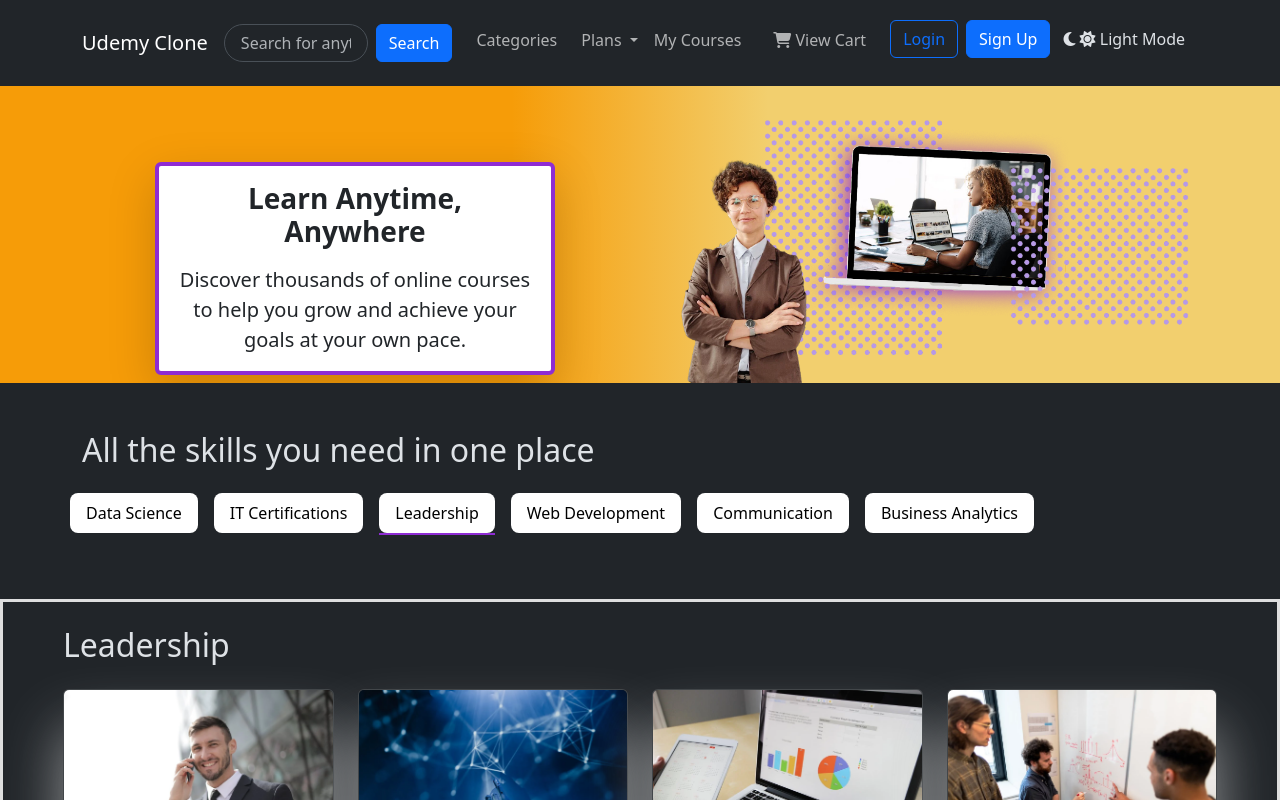
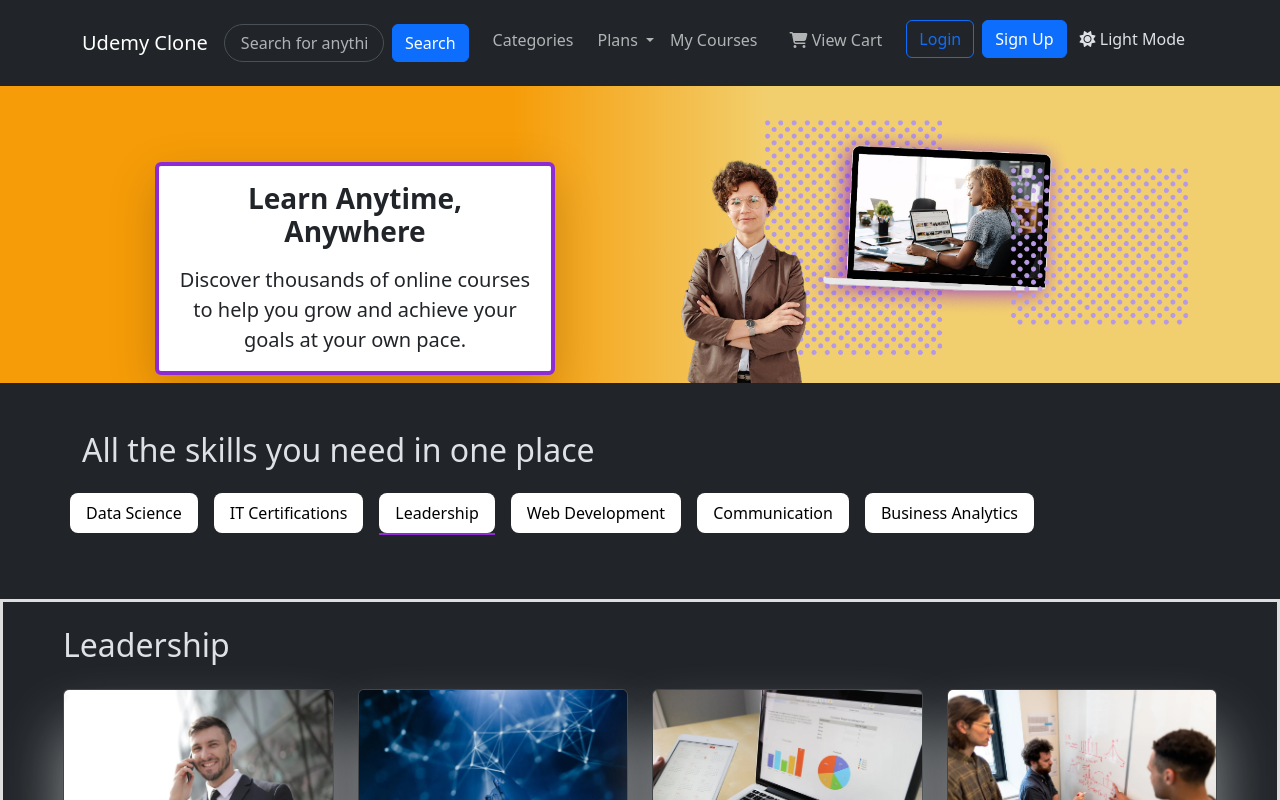
Before and after one commit to eavesa2796/M5_Project_Udemy_Clone, a plain HTML site: page index.html in a window 1280 px wide. Both pictures are taken after a click on the link "Dark Mode". Shown: the top 800 px of the page. Drawn offline with nearby package versions, Linux system fonts and the light colour scheme.

Commit message:
Updated Project File

```diff
--- a/index.html
+++ b/index.html
@@ -89,7 +89,7 @@
             </li>
             <li class="nav-item">
               <a id="themeToggle" class="btn text-nowrap" href="#">
-                <i id="themeIconMoon" class="d-inlie fas fa-moon"></i>
+                <i id="themeIconMoon" class="d-inline fas fa-moon"></i>
                 <i id="themeIconSun" class="d-none fas fa-sun"></i>
                 <span id="themeText">Dark Mode</span>
               </a>
--- a/js/main.js
+++ b/js/main.js
@@ -151,7 +151,7 @@ function darkMode() {
     themeText.textContent = newTheme === "dark" ? "Light Mode" : "Dark Mode";
 
     //Toggle the icons
-    themeIconMoon.classList.toggle("d-inline");
+    themeIconMoon.classList.toggle("d-none");
     themeIconSun.classList.toggle("d-none");
   });
 }
```
